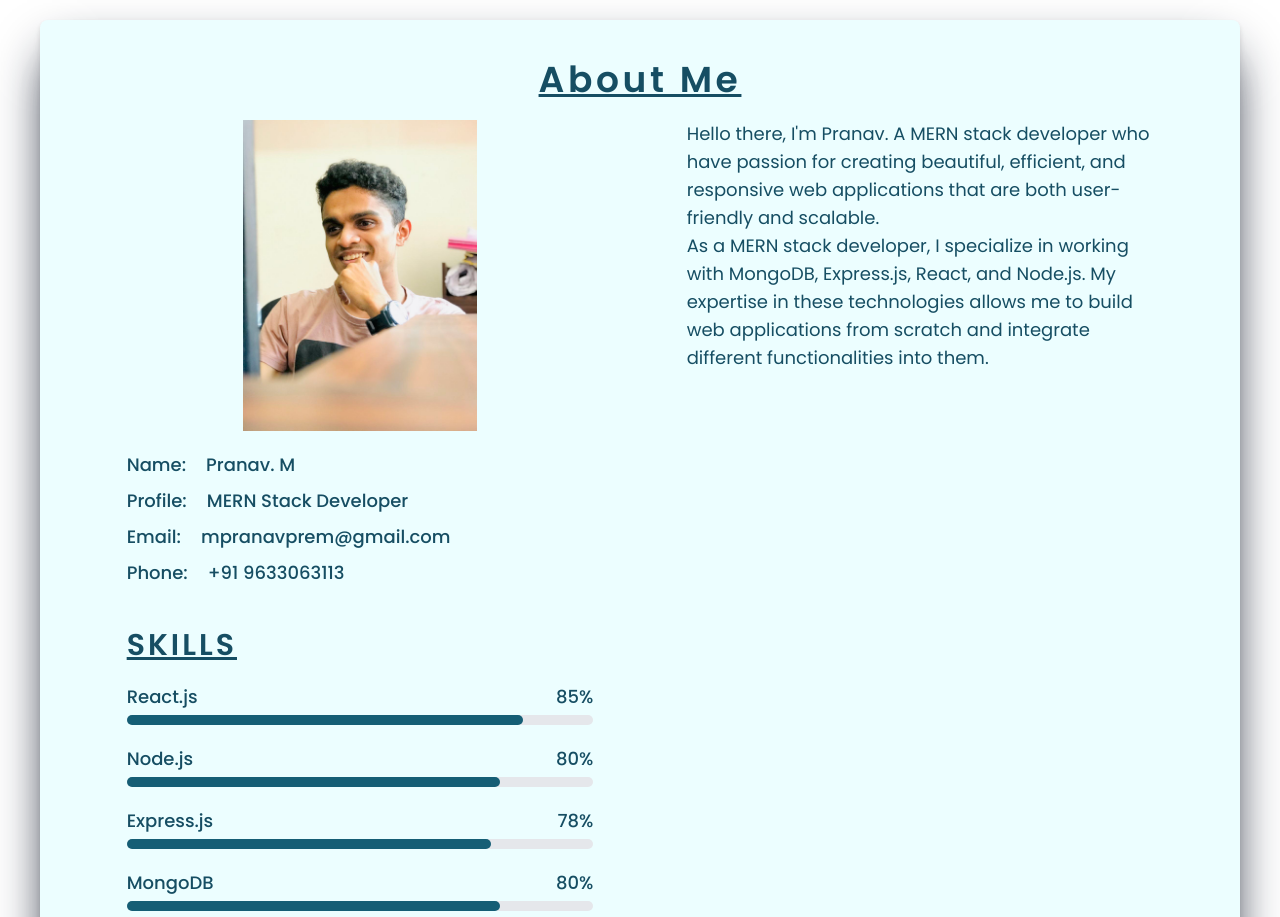
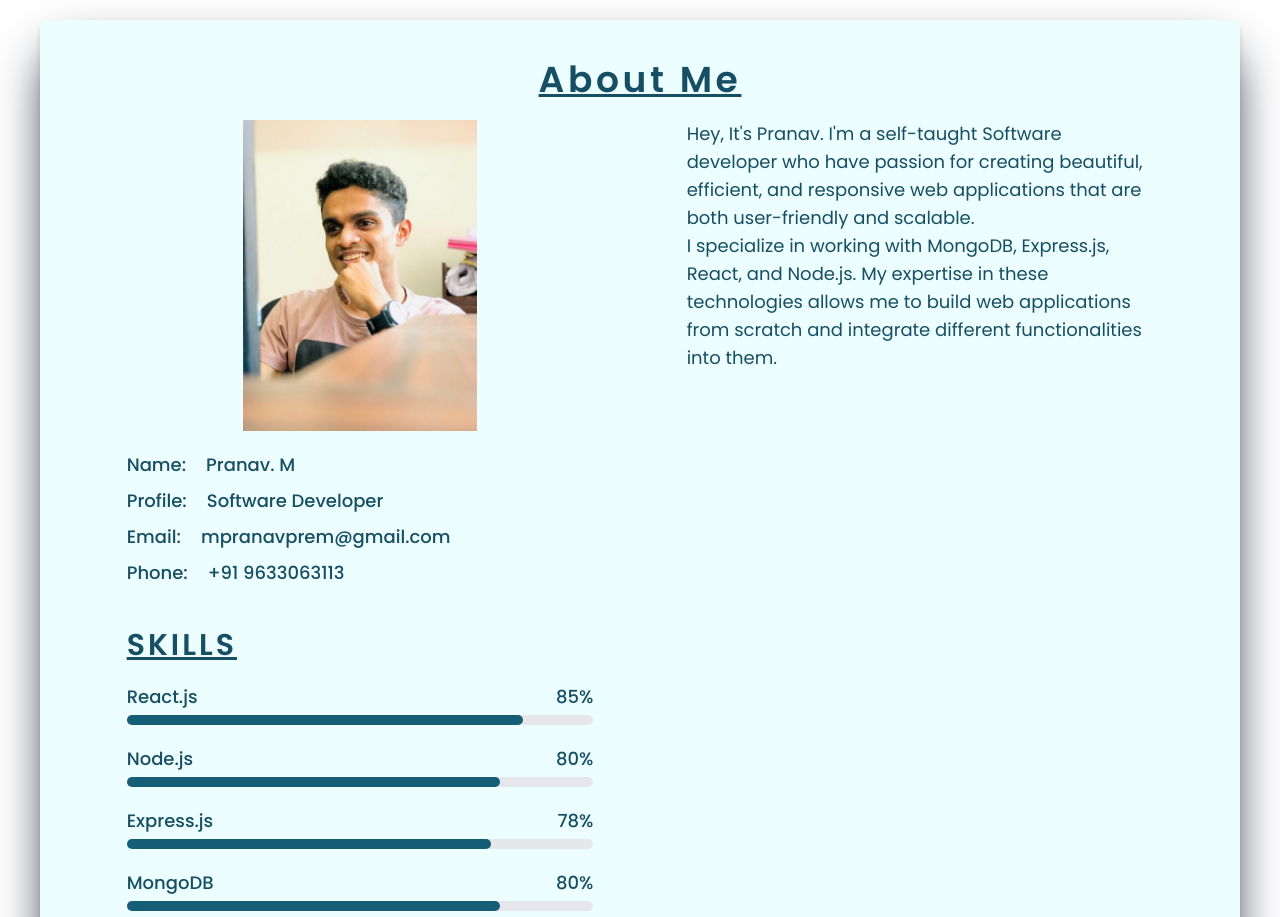
Before and after one commit to pranavpremanand/portfolio, a React (Create React App) app: page / in a window 1280 px wide. Shown: the part 820-1737 px from the top of the page. Built offline with nearby package versions, Linux system fonts and the light colour scheme.

Commit message:
initial commit

```diff
--- a/src/Components/About.jsx
+++ b/src/Components/About.jsx
@@ -18,7 +18,7 @@ const About = () => {
               </div>
               <div className="flex flex-wrap gap-5 font-medium text-lg">
                 <div className="hidden sm:block">Profile:</div>
-                <div>MERN Stack Developer</div>
+                <div>Software Developer</div>
               </div>
               <div className="flex flex-wrap gap-5 font-medium text-lg">
                 <div className="hidden sm:block">Email:</div>
@@ -104,12 +104,12 @@ const About = () => {
         </div>
         <div className="md:w-5/12">
           <p className="text-lg">
-            Hello there, I'm Pranav. A MERN stack developer who have passion for
+            Hey, It's Pranav. I'm a self-taught Software developer who have passion for
             creating beautiful, efficient, and responsive web applications that
             are both user-friendly and scalable.
           </p>
           <p className="text-lg">
-            As a MERN stack developer, I specialize in working with MongoDB,
+            I specialize in working with MongoDB,
             Express.js, React, and Node.js. My expertise in these technologies
             allows me to build web applications from scratch and integrate
             different functionalities into them.
```
